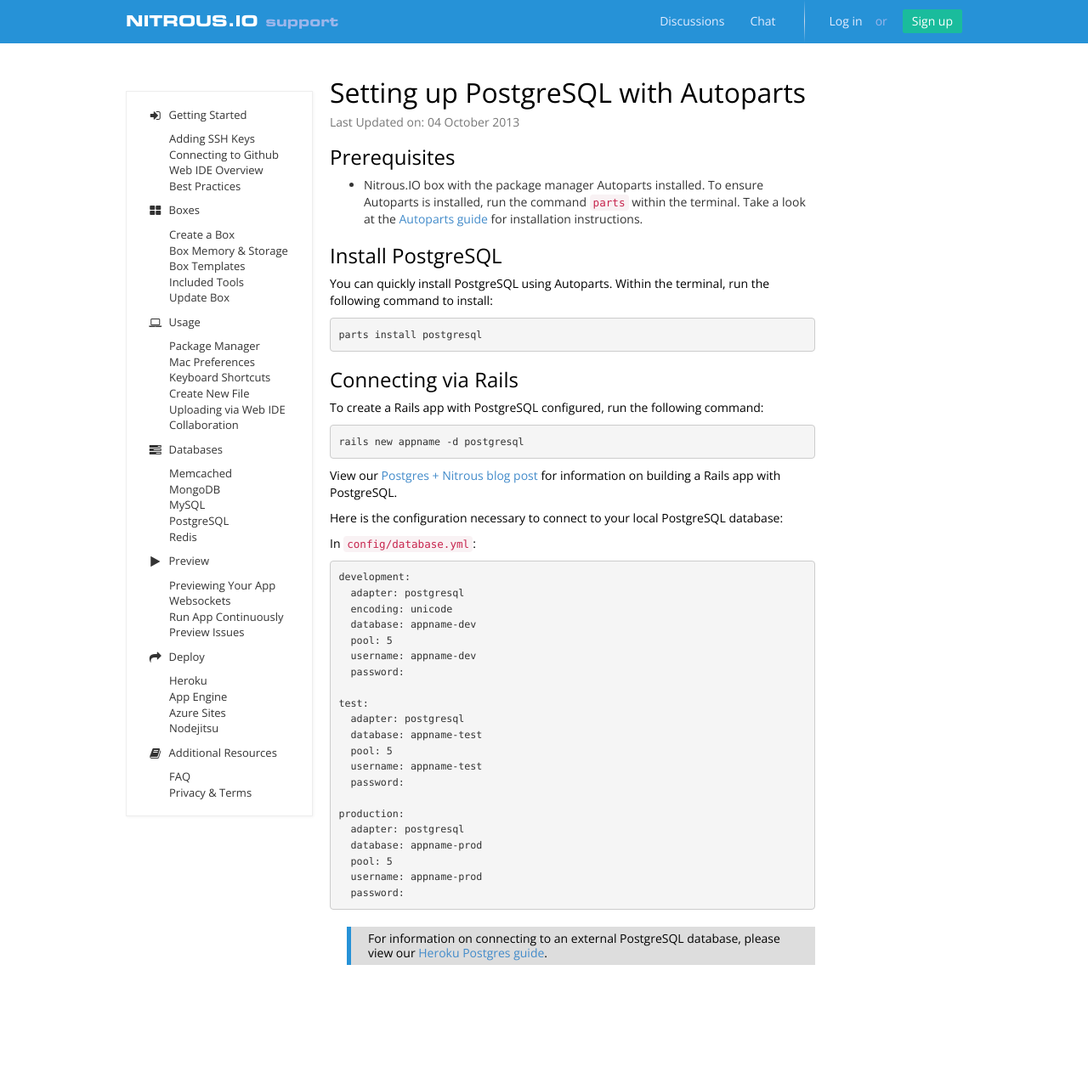
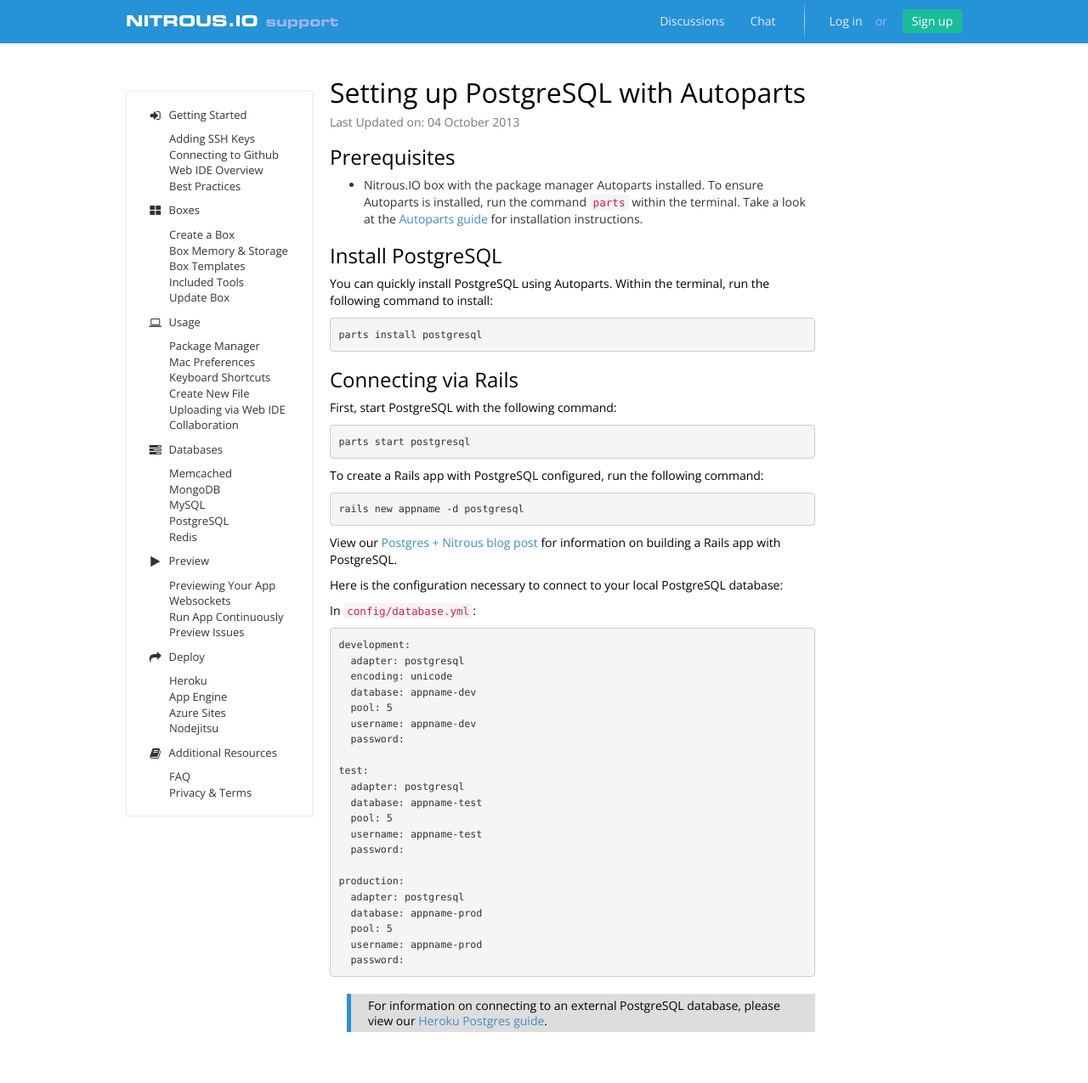
Before and after one commit to pkallberg/help.nitrous.io, a Jekyll site: the page built from _posts/2013-10-4-postgresql.md, in a window 1280 px wide. Shown: the whole page at 85% size. Built offline with Jekyll 4.4.1, drawn with Linux system fonts in a browser that asks for light colours; comment, search, counter and statistics services are not loaded; before the commit the page ends 1196 px from its top, so only the background shows below that.

Commit message:
added step to postgresql guide

```diff
--- a/_posts/2013-10-4-postgresql.md
+++ b/_posts/2013-10-4-postgresql.md
@@ -16,6 +16,10 @@
     parts install postgresql
 
 ### Connecting via Rails
+
+First, start PostgreSQL with the following command:
+
+    parts start postgresql
 
 To create a Rails app with PostgreSQL configured, run the following command:
 
```
